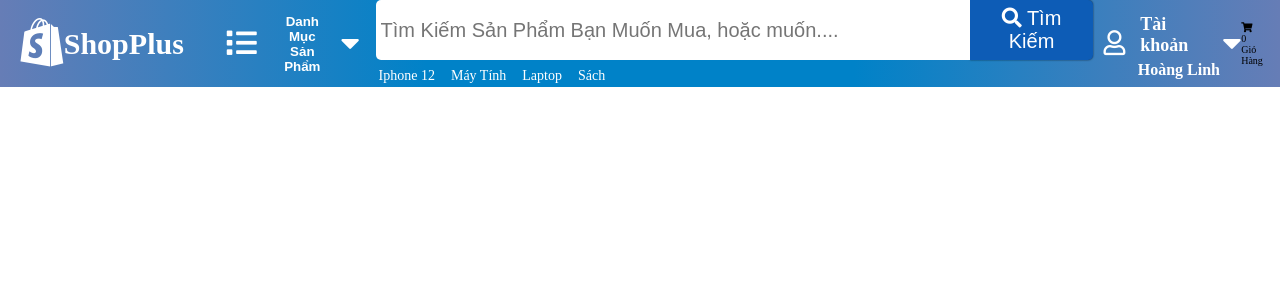
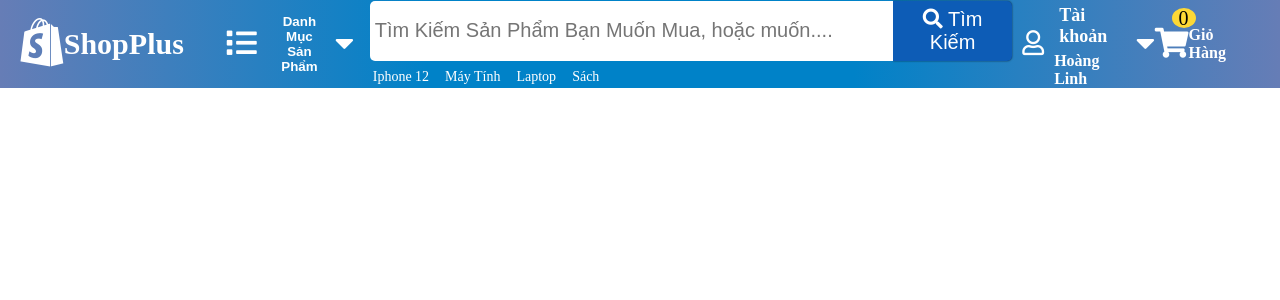
Before and after one commit to secretdeveloperisme/ShopPlus_Customer, a PHP site: page / in a window 1280 px wide. Shown: the top 300 px of the page. Run offline with PHP 8.4, Linux system fonts and the light colour scheme.

Commit message:
write nav cart and fix some thing ui

```diff
--- a/assets/css/navbar.css
+++ b/assets/css/navbar.css
@@ -132,7 +132,7 @@
 }
 .nav-search-form-input{
   position: relative;
-  width: 600px;
+  width: 550px;
 }
 .nav-search-form-input__box{
   display: block;
@@ -289,26 +289,71 @@
   color: white;
 }
 .nav-cart{
+  margin-left: auto;
+  margin-right: 30px;
 
 }
 .nav-cart-dropdown-btn{
+  display: flex;
+  flex-direction: row;
 
 }
 .nav-cart-wrapper{
-
+  position: relative;
+  display: flex;
 }
 .nav-cart-icon{
-
+  font-size: 3rem;
+  color: white;
+  margin: auto;
 }
 
 .nav-cart-quantities{
-
+  position: absolute;
+  top: -2px;
+  right: -7px;
+  font-size: 2rem;
+  height: 20px;
+  line-height: 20px;
+  font-weight: 500;
+  padding: 0 7px;
+  background-color: rgb(253, 216, 53);
+  border-radius: 50%;
 }
 .nav-cart-label{
-
+}
+.nav-cart-label > h3{
+  font-size: 1.6rem;
+  color: white;
 }
 .nav-cart-dropdown-content{
-
+  background-color: white;
+  width: 400px;
+  right: 50%;
+  padding: 10px;
+  flex-direction: column;
+}
+.nav-cart-dropdown-content::before{
+  content: "";
+  position: absolute;
+  top: -20px;
+  right: 10px;
+  border-top: 10px solid transparent;
+  border-right: 10px solid transparent;
+  border-bottom: 10px solid white;
+  border-left: 10px solid transparent;
+}
+.nav-cart-dropdown-content::after{
+  content: "";
+  position: absolute;
+  left: 80%;
+  bottom: 100%;
+  width: 150px;
+  background-color: transparent;
+  height: 25px;
+}
+.nav-cart:hover .nav-cart-dropdown-content{
+  display: flex;
 }
 .nav-cart-dropdown-content-label{
 
--- a/index.html
+++ b/index.html
@@ -207,7 +207,7 @@
               </div>
             </div>
             <div class="nav-cart-label">
-              Giỏ Hàng
+              <h3>Giỏ Hàng</h3>
             </div>
           </div>
           <div class="nav-cart-dropdown-content dropdown-content">
@@ -215,26 +215,27 @@
             <ul class="nav-cart-dropdown-content-list">
               <li class="nav-cart-dropdown-content-item">
                 <a href="#">
-                  <div class="nav-cart-dropdown-content-item__img"></div>
-                  <div class="nav-cart-dropdown-content-item__name"></div>
-                  <div class="nav-cart-dropdown-content-item__price"></div>
+                  <div class="nav-cart-dropdown-content-item__img" style="background-image: url(assets/images/products/1f24a67376c5e98b3c3c08c6300e5c9b_tn.jfif);"></div>
+                  <div class="nav-cart-dropdown-content-item__name">Sách - 30 Chủ Đề Từ Vựng Tiếng Anh (Bộ 2 quyển, lẻ tùy chọn)</div>
+                  <div class="nav-cart-dropdown-content-item__price">99,000 đ</div>
                 </a>
               </li>
               <li class="nav-cart-dropdown-content-item">
                 <a href="#">
-                  <div class="nav-cart-dropdown-content-item__img"></div>
-                  <div class="nav-cart-dropdown-content-item__name"></div>
-                  <div class="nav-cart-dropdown-content-item__price"></div>
+                  <div class="nav-cart-dropdown-content-item__img" style="background-image: url(assets/images/products/1f934d3ae7dba14ba9a0636b878b5a88_tn.jfif);"></div>
+                  <div class="nav-cart-dropdown-content-item__name">USB 256/512GB 3.0 tốc độ truyền dữ liệu cực nhanh kiểu dáng sang trọng</div>
+                  <div class="nav-cart-dropdown-content-item__price">99,000 đ</div>
                 </a>
               </li>
               <li class="nav-cart-dropdown-content-item">
                 <a href="#">
-                  <div class="nav-cart-dropdown-content-item__img"></div>
-                  <div class="nav-cart-dropdown-content-item__name"></div>
-                  <div class="nav-cart-dropdown-content-item__price"></div>
+                  <div class="nav-cart-dropdown-content-item__img" style="background-image: url(assets/images/products/8881955f7ad0ffc82cb7ac90dd871bd6.jfif);"></div>
+                  <div class="nav-cart-dropdown-content-item__name">[Mã LIFE5510K giảm 10K đơn 20K] Sách - Không Phải Chưa Đủ Năng Lực, Mà Là Chưa Đủ Kiên Định</div>
+                  <div class="nav-cart-dropdown-content-item__price">99,000 đ</div>
                 </a>
               </li>
             </ul>
+            <a href="#" class="nav-cart-dropdown-content-btn">Xem Giỏ Hàng</a>
           </div>
         </div>
       </div>
```
Also changed, not shown: other parts of assets/css/navbar.css (+37 -5 lines), assets/images/products/1f24a67376c5e98b3c3c08c6300e5c9b_tn.jfif (added), assets/images/products/1f934d3ae7dba14ba9a0636b878b5a88_tn.jfif (added), assets/images/products/8881955f7ad0ffc82cb7ac90dd871bd6.jfif (added).
